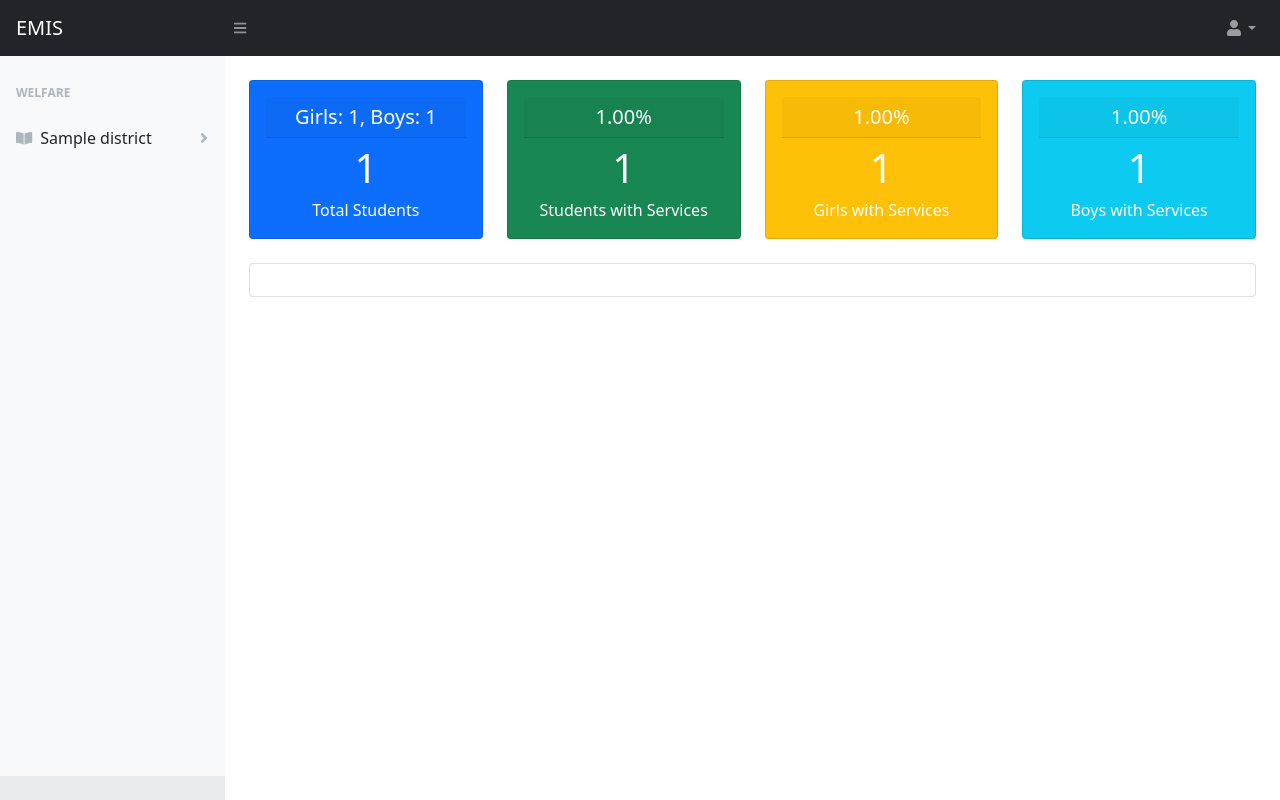
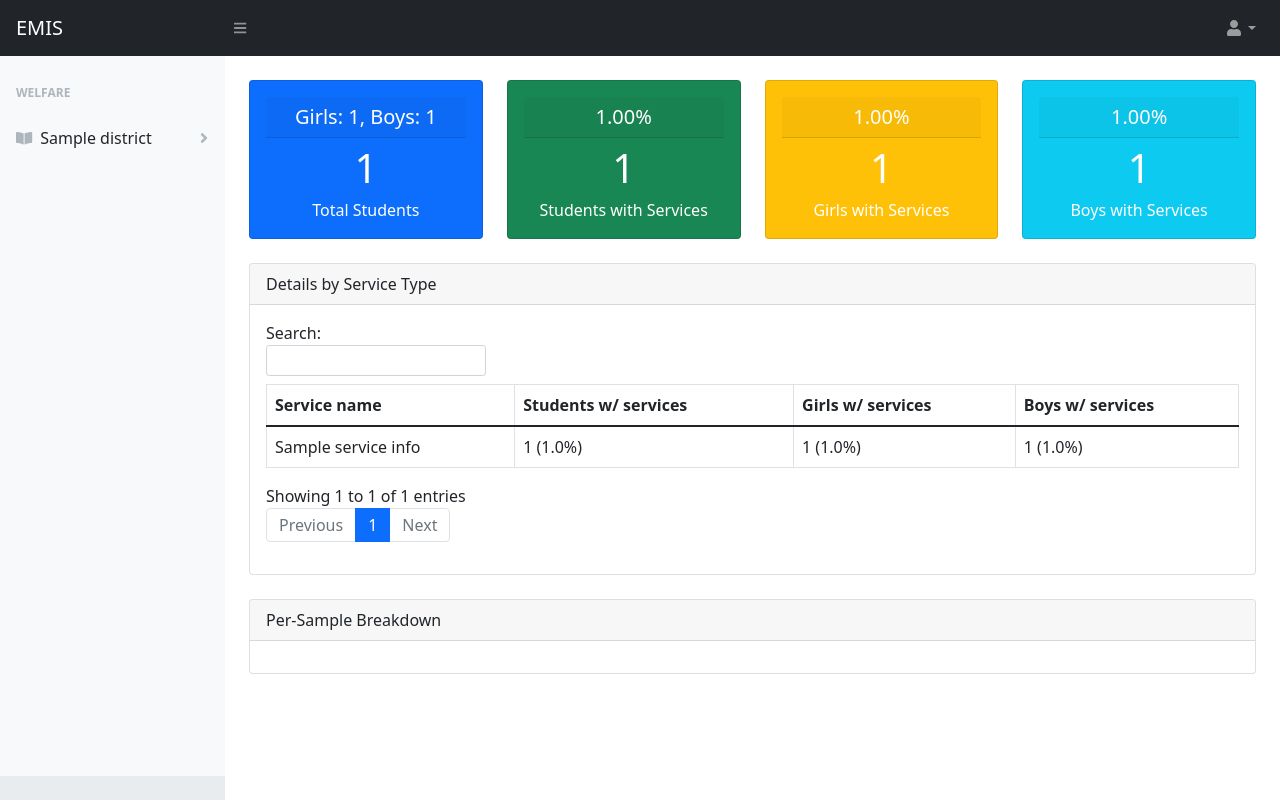
Before and after one commit to guezandy/PAS-EMIS, a Django app: template welfare/templates/welfare_base.html in a window 1280 px wide. Run offline with Django 3.2, Linux system fonts and the light colour scheme; the template is opened without the code that fills it: most values are stand-ins (such as "Sample title", 1, 10 or a date in 2020); some libraries are stand-ins or nearby versions.

Commit message:
added per-service count/percent table

```diff
--- a/welfare/templates/welfare_base.html
+++ b/welfare/templates/welfare_base.html
@@ -51,6 +51,34 @@
         </div>
     </div>
     <div class="card mb-4">
+        <div class="card-header">Details by Service Type</div>
+        <div class="card-body">
+            <div class="table-responsive">
+                <table class="table table-bordered dataTable" id="dataTable" width="100%" cellspacing="0">
+                    <thead>
+                        <tr>
+                            <th class="align-middle">Service name</th>
+                            <th class="align-middle">Students w/ services</th>
+                            <th class="align-middle">Girls w/ services</th>
+                            <th class="align-middle">Boys w/ services</th>
+                        </tr>
+                    </thead>
+                    <tbody>
+                        {% for service_info in services_info %}
+                        <tr class='clickable-row' data-href="/welfare/district/{{district.district_code}}">
+                            <td>{{service_info.service_name}}</td>
+                            <td>{{service_info.students_with_services_count}} ({{service_info.students_with_services_percent|stringformat:".1f"}}%)</td>
+                            <td>{{service_info.girls_with_services_count}} ({{service_info.girls_with_services_percent|stringformat:".1f"}}%)</td>
+                            <td>{{service_info.boys_with_services_count}} ({{service_info.boys_with_services_percent|stringformat:".1f"}}%)</td>
+                        </tr>
+                        {% endfor %}
+                    </tbody>
+                </table>
+            </div>
+        </div>
+    </div>
+    <div class="card mb-4">
+        <div class="card-header">Per-{{breakdown_topic}} Breakdown</div>
         <div class="card-body">
             <div class="table-responsive">
             {% block table_details %}{% endblock %}
```
Also changed, not shown: welfare/views.py (+56 -3 lines).
